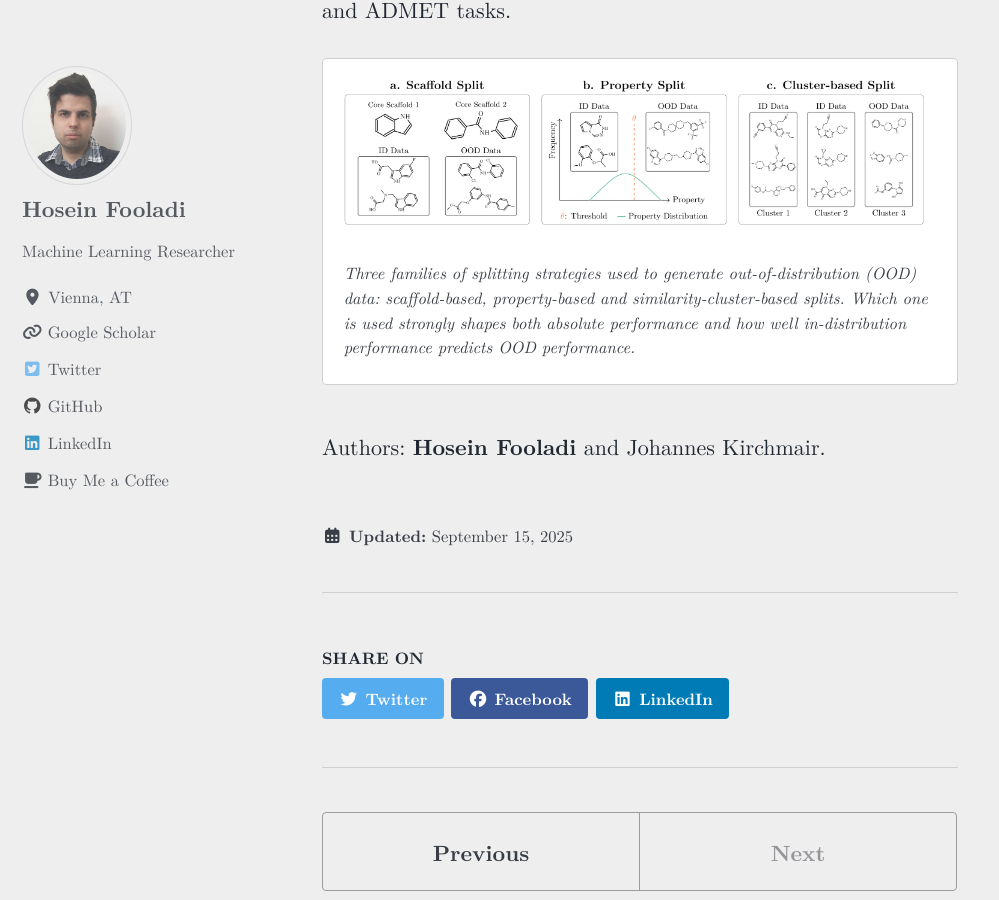
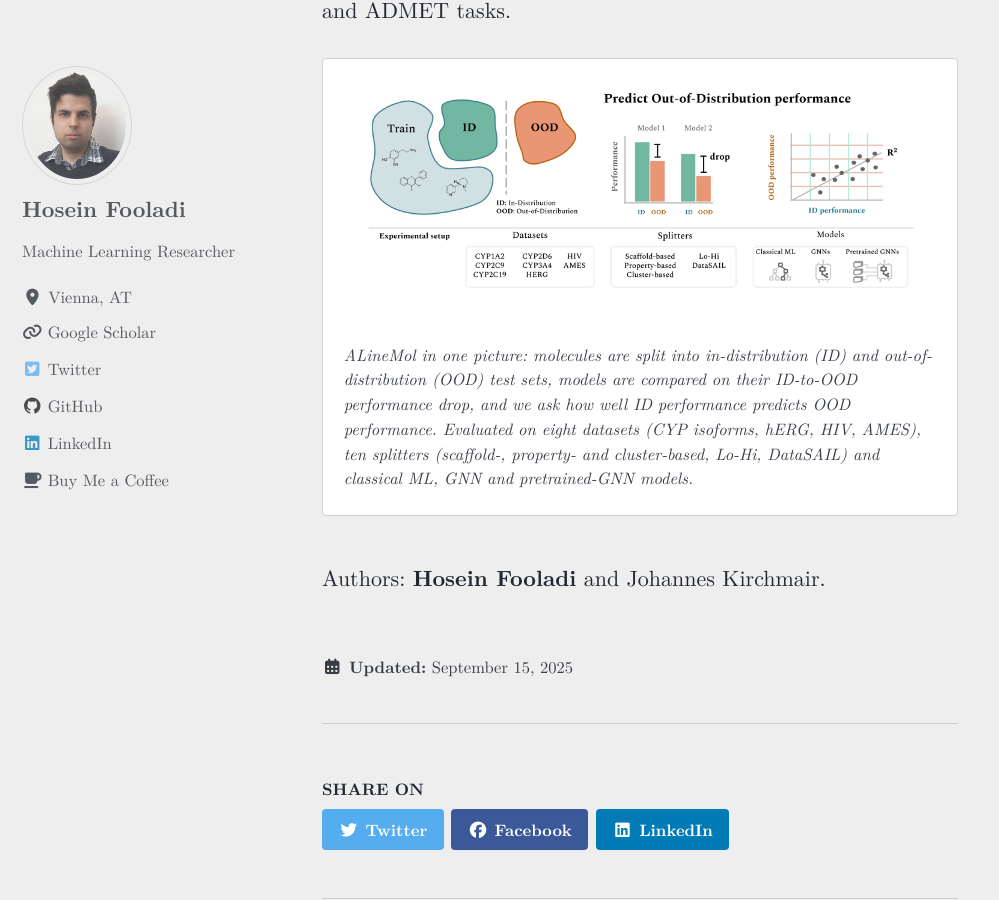
Before and after one commit to HFooladi/HFooladi.github.io, a Jekyll site: the page built from _talks/2025-09-15-europin-bridging-islands.md, in a window 1280 px wide and 900 px high, scrolled down 437 px. Shown: the whole window, without its empty margins (0-999 px from the left). Built offline with Jekyll 4.4.1, drawn with Linux system fonts in a browser that asks for light colours; cached includes are drawn as plain includes.

Commit message:
Use the ALineMol GitHub banner on the OOD evaluation pages
Replace the splitting-strategies figure with the repository banner on
the OOD-evaluation paper page, the ICCS 2025 poster and the EUROPIN
2025 talk, and drop the now-unused splits image.

Co-Authored-By: Claude Fable 5.1 <noreply@anthropic.com>

```diff
--- a/_talks/2025-09-15-europin-bridging-islands.md
+++ b/_talks/2025-09-15-europin-bridging-islands.md
@@ -8,14 +8,14 @@ venue: "EUROPIN Summer School"
 date: 2025-09-15
 location: "Vienna, Austria"
 header:
-  teaser: /assets/images/research/alinemol-splits.png
+  teaser: /assets/images/research/alinemol-banner.png
 ---
 
 Oral presentation at the EUROPIN Summer School in Drug Design, summarizing our work on understanding and improving the generalization of machine learning models in chemical space — covering how out-of-distribution data should be defined for molecular property prediction, the limits of in-distribution-based model selection, and practical recommendations for bioactivity and ADMET tasks.
 
 <figure class="research-figure">
-  <a href="/assets/images/research/alinemol-splits.png" title="Open full-size figure"><img src="/assets/images/research/alinemol-splits.png" alt="Three ways of generating out-of-distribution test data: scaffold split, property split and cluster-based split, each shown with example molecules."></a>
-  <figcaption>Three families of splitting strategies used to generate out-of-distribution (OOD) data: scaffold-based, property-based and similarity-cluster-based splits. Which one is used strongly shapes both absolute performance and how well in-distribution performance predicts OOD performance.</figcaption>
+  <a href="/assets/images/research/alinemol-banner.png" title="Open full-size figure"><img src="/assets/images/research/alinemol-banner.png" alt="ALineMol overview: a training set with in-distribution and out-of-distribution test molecules; bar charts showing the performance drop from ID to OOD for two models; a scatter of OOD against ID performance; and the experimental setup of datasets, splitters and models."></a>
+  <figcaption>ALineMol in one picture: molecules are split into in-distribution (ID) and out-of-distribution (OOD) test sets, models are compared on their ID-to-OOD performance drop, and we ask how well ID performance predicts OOD performance. Evaluated on eight datasets (CYP isoforms, hERG, HIV, AMES), ten splitters (scaffold-, property- and cluster-based, Lo-Hi, DataSAIL) and classical ML, GNN and pretrained-GNN models.</figcaption>
 </figure>
 
 Authors: **Hosein Fooladi** and Johannes Kirchmair.
```
Also changed, not shown: _publications/2025-09-15-ood-evaluation.md (+2 -2 lines), _talks/2025-06-02-iccs-ood-evaluation.md (+3 -3 lines), assets/images/research/alinemol-banner.png (added), assets/images/research/alinemol-splits.png (deleted).
